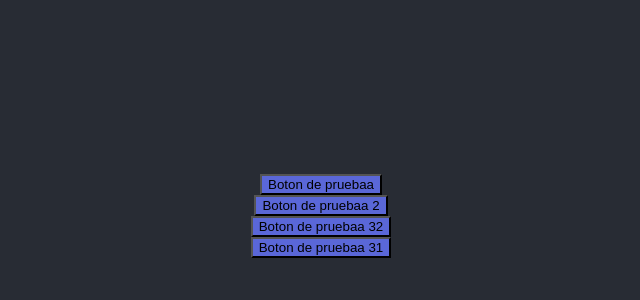
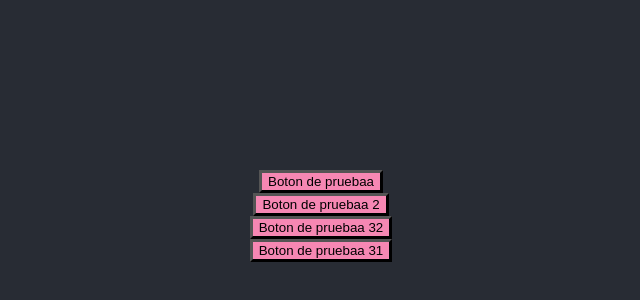
Before and after one commit to barbosalucas278/react-token-figma, a React (Create React App) app: page / in a window 1280 px wide. Shown: the part 184-484 px from the top of the page, without its empty margins (319-959 px from the left). Built offline with nearby package versions, Linux system fonts and the light colour scheme.

Commit message:
'publicacion'

```diff
--- a/src/_variables.css
+++ b/src/_variables.css
@@ -1,10 +1,10 @@
 /**
  * Do not edit directly
- * Generated on Wed, 10 Aug 2022 20:02:33 GMT
+ * Generated on Wed, 10 Aug 2022 20:47:44 GMT
  */
 
 :root {
-  --sd-button-primary-background: #5a67d8;
+  --sd-button-primary-background: #22d400;
   --sd-button-ghost-outline: #ffffff;
   --sd-button-ghost-text: #ffffff;
   --sd-border-width-button-ghost: 4;
--- a/src/index.css
+++ b/src/index.css
@@ -14,5 +14,7 @@ code {
 }
 
 .btnTest {
-  background-color: var(--sd-button-primary-background)
+  background-color: var(--sd-colors-pink-400);
+  border-radius: var(--sd-border-radius-lg);
+  border-width: var(--sd-border-width-xs);
 }
--- a/tokens/output.json
+++ b/tokens/output.json
@@ -2,7 +2,7 @@
   "button": {
     "primary": {
       "background": {
-        "value": "#5a67d8",
+        "value": "#22d400",
         "type": "color"
       }
     },
```
